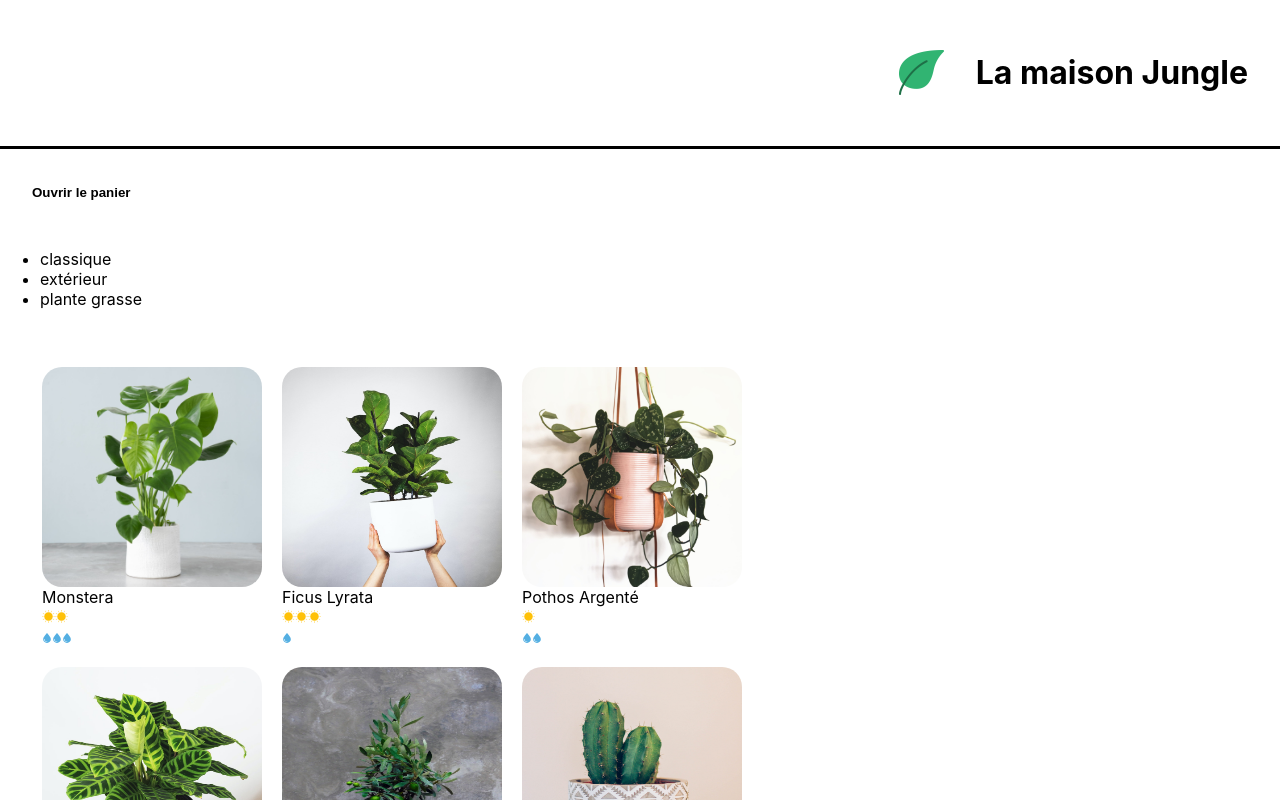
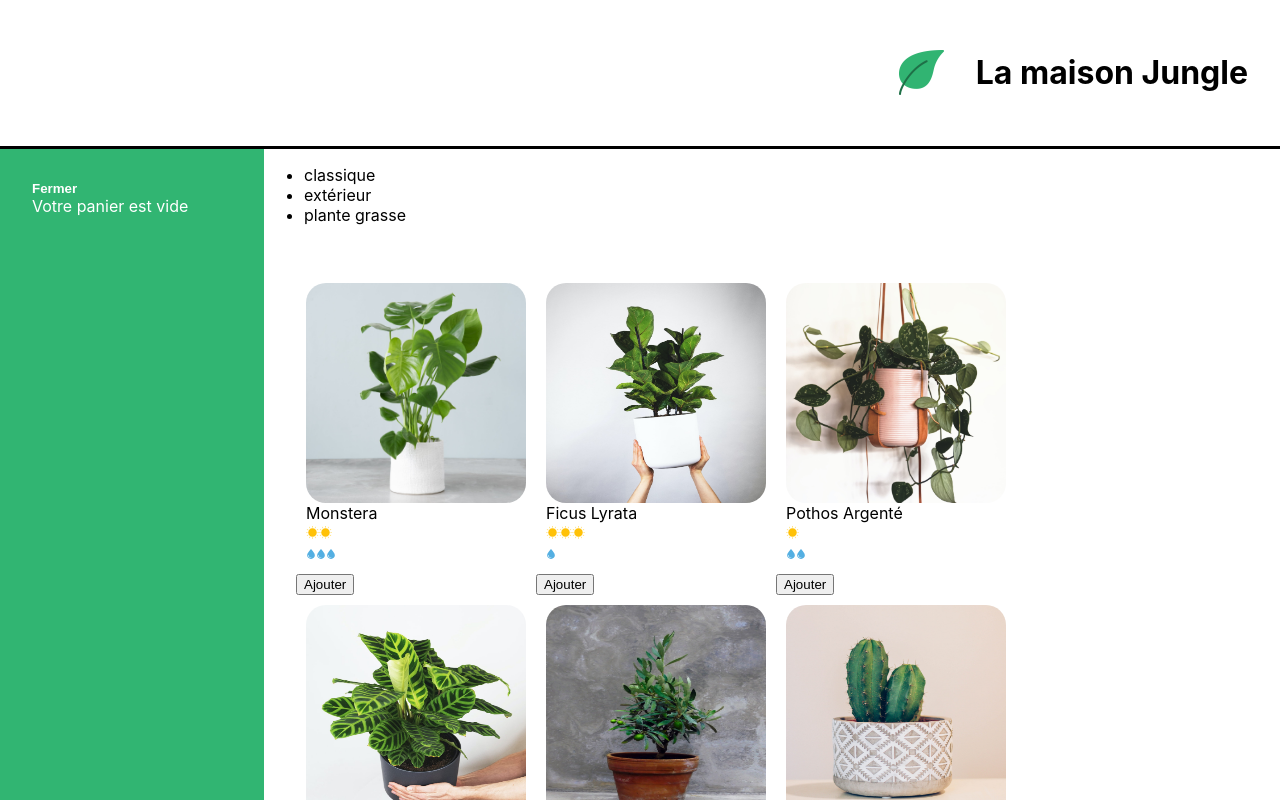
Before and after one commit to Muki-Dev/la-maison-jungle, a React (Create React App) app: page / in a window 1280 px wide. Shown: the top 800 px of the page. Built offline with nearby package versions, Linux system fonts and the light colour scheme.

Commit message:
share state between cart and shopping component

```diff
--- a/src/App.js
+++ b/src/App.js
@@ -1,19 +1,24 @@
+import { useState } from 'react';
 import Banner from './components/Banner';
 import Cart from './components/Cart';
 import ShoppingList from './components/ShoppingList';
 import logo from './assets/logo.png'
 import Footer from './components/Footer';
+import './styles/Layout.css';
 
 
 function App() {
+  const [cart,updateCart] = useState([])
   return (
     <div>
        <Banner>
           <img className='lmj-logo' src ={logo} alt='lmj-logo' />
           <h1 className='lmj-title'>La maison Jungle</h1>
        </Banner>
-      <Cart />
-      <ShoppingList />
+       <div className='lmj-layout-inner'>
+          <Cart cart={ cart } updateCart={ updateCart } />
+          <ShoppingList cart={ cart } updateCart={ updateCart } />
+       </div>
       <Footer />
     </div>
   );
--- a/src/components/Cart.js
+++ b/src/components/Cart.js
@@ -1,28 +1,47 @@
 import { useState } from 'react'
 import '../styles/Cart.css'
-function Cart(){
-    const monsteraPrice = 8;
-    const [cart,updateCart] = useState(0);
-    const [isOpen,setIsOpen] = useState(false)
 
-
+function Cart({ cart, updateCart }) {
+	const [isOpen, setIsOpen] = useState(true)
+	const total = cart.reduce(
+		(acc, plantType) => acc + plantType.amount * plantType.price,
+		0
+	)
 	return isOpen ? (
 		<div className='lmj-cart'>
-            <button className='lmj-cart-toggle-button' onClick={() => setIsOpen(false)}>Fermer</button>
+			<button
+				className='lmj-cart-toggle-button'
+				onClick={() => setIsOpen(false)}
+			>
+				Fermer
+			</button>
+			{cart.length > 0 ? (
+				<div>
 					<h2>Panier</h2>
-            <div>
-                Monstera:{monsteraPrice}€
-                <button onClick={() => updateCart(cart + 1)}>Ajouter</button>
+					<ul>
+						{cart.map(({ name, price, amount }, index) => (
+							<div key={`${name}-${index}`}>
+								{name} {price}€ x {amount}
 							</div>
-            <h3>total: {cart * monsteraPrice}€</h3>
-            <button onClick={() => updateCart(0)}>Vider le Panier</button>
+						))}
+					</ul>
+					<h3>Total :{total}€</h3>
+					<button onClick={() => updateCart([])}>Vider le panier</button>
 				</div>
-    ):(
+			) : (
+				<div>Votre panier est vide</div>
+			)}
+		</div>
+	) : (
 		<div className='lmj-cart-closed'>
-             <button className='lmj-cart-toggle-button' onClick={() => setIsOpen(true)}>Ouvrir le panier</button>
+			<button
+				className='lmj-cart-toggle-button'
+				onClick={() => setIsOpen(true)}
+			>
+				Ouvrir le Panier
+			</button>
 		</div>
-
 	)
 }
 
-export default Cart;
+export default Cart
--- a/src/components/ShoppingList.js
+++ b/src/components/ShoppingList.js
@@ -2,10 +2,20 @@
 import PlantItem from "./PlantItem";
 import '../styles/ShoppingList.css';
 
-function ShoppingList(){
+function ShoppingList({cart,updateCart}){
     const categories = plantList.reduce((acc,elem) =>
             acc.includes(elem.category) ? acc : acc.concat(elem.category), []
     )
+
+    function addToCart(name,price){
+        const plantSaved = cart.find((plant) => plant.name === name )
+        if(plantSaved){
+            const filteredPlantSaved = cart.filter((plant) => plant.name !== name)
+            updateCart([...filteredPlantSaved,{name,price,amount: plantSaved.amount + 1}])
+        }else{
+            updateCart([...cart,{name,price,amount:1}])
+        }
+    }
     return(
         <div>
             <ul>
@@ -17,15 +27,14 @@
             </ul>
             <ul className="lmj-plant-list">
                 {
-                    plantList.map(({cover,name,id,light,water}) => (
-                        <PlantItem
-                         cover={cover}
-                         name={name}
-                         id={id}
-                         light={light}
-                         water={water}
-                        />
+                    plantList.map(({cover,name,id,light,water,price}) => (
+                       <div key={id}>
+                            <PlantItem cover={cover} name={name} id={id} light={light} water={water} />
+                            <button onClick={() => addToCart(name,price)}>Ajouter</button>
+                       </div>
+
                     ))
+
                 }
             </ul>
         </div>
--- /dev/null
+++ b/src/styles/Layout.css
@@ -0,0 +1,4 @@
+.lmj-layout-inner {
+	display: flex;
+	flex-direction: row;
+}
```
Lines whose indentation alone changed are shown as unchanged.
